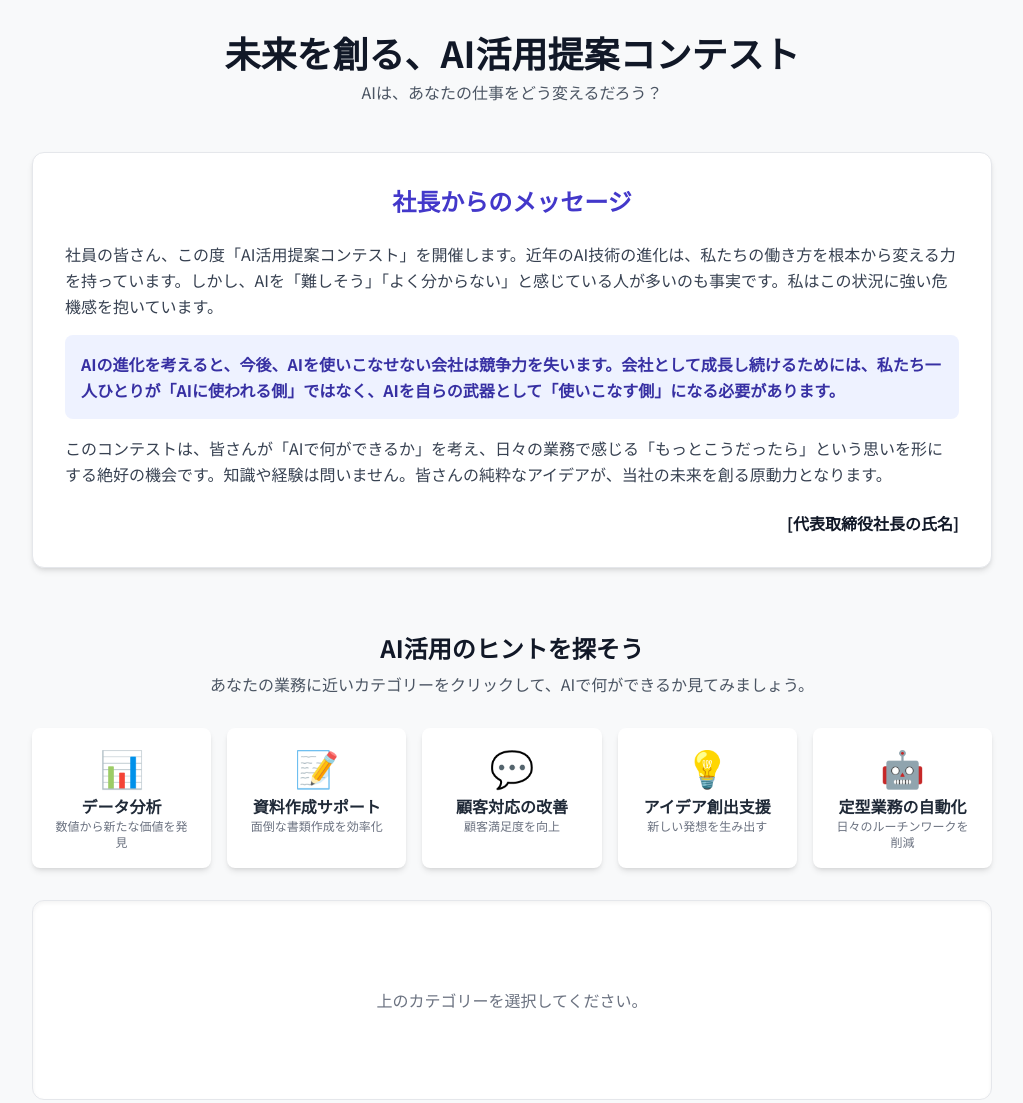
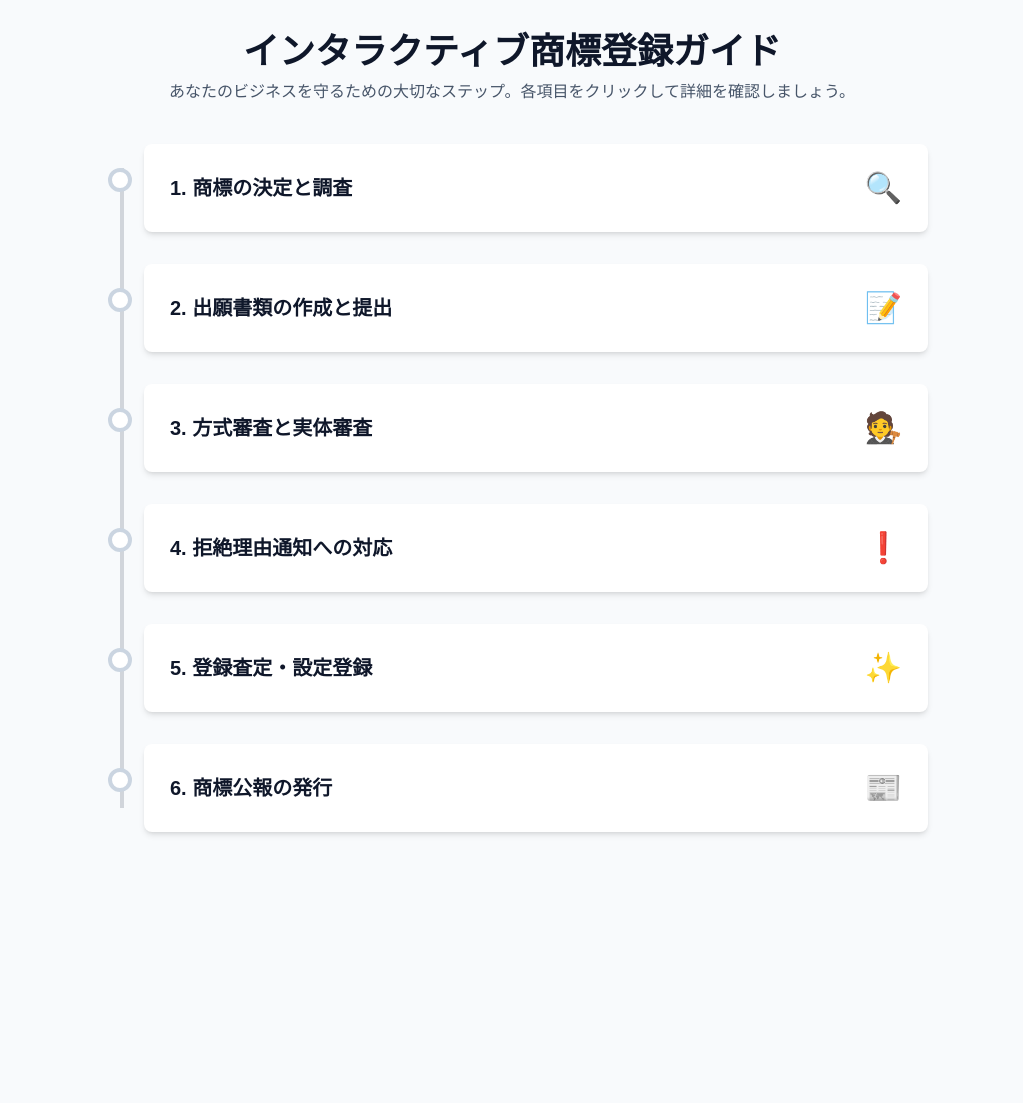
Before and after one commit to obusuma-kenji/ai-Interactive-trademark, a plain HTML site: page index.html in a window 1280 px wide. Shown: the top 1103 px of the page, without its empty margins (128-1151 px from the left). After the commit the page ends 864 px from the top, so only its background shows below. Drawn offline with nearby package versions, Linux system fonts and the light colour scheme.

Commit message:
Update index.html

```diff
--- a/index.html
+++ b/index.html
@@ -3,183 +3,206 @@
 <head>
     <meta charset="UTF-8">
     <meta name="viewport" content="width=device-width, initial-scale=1.0">
-    <title>インタラクティブ AI活用提案コンテスト案内</title>
+    <title>インタラクティブ商標登録ガイド</title>
     <script src="https://cdn.tailwindcss.com"></script>
-    <!-- Chosen Palette: Calm Harmony -->
-    <!-- Application Structure Plan: The SPA is structured as a narrative journey. It begins with the President's compelling vision ("The Why"), transitions into an interactive "Idea Explorer" where users can actively discover concrete AI use-cases relevant to their roles ("The How"), and concludes with a strong call to action for the contest ("The What"). This structure is designed to first build motivation and understanding, then provide practical inspiration, making employees more likely to engage with the contest. It directly addresses the source report's goal of overcoming employee hesitation. -->
-    <!-- Visualization & Content Choices: Report Info: The core is a motivational announcement and examples of AI use. Goal: Inform, Engage, Inspire. Viz/Presentation Method: The central interactive element is a set of clickable cards for different business areas (e.g., 'Data Analysis', 'Document Support'), built with HTML/Tailwind. Interaction: Clicking a card reveals specific, relatable AI application examples via vanilla JS, dynamically updating a content area. Justification: This interactive exploration is far more engaging than a static list. It allows employees to see AI's potential in their own context, sparking personalized ideas. It's a low-pressure way to learn, perfectly suited for an audience with varying AI literacy. -->
+    <!-- Chosen Palette: Warm Neutrals -->
+    <!-- Application Structure Plan: A vertical, interactive timeline. Each step of the trademark process is a clickable card. Clicking a card expands it to reveal details (purpose, action, outcome). This linear, step-by-step structure directly mirrors the source report's process, making it highly intuitive for users. The click-to-reveal interaction prevents information overload and encourages focused exploration of each stage. -->
+    <!-- Visualization & Content Choices: The core of the report is a 6-step text-based process. Goal: Organize & Inform. Method: A structured HTML/CSS timeline. Each step is a card with a title and an icon (Unicode). Interaction: Clicking a step highlights it and toggles the visibility of its detailed content using vanilla JavaScript. Justification: This approach is ideal for procedural information, making a complex legal process digestible and easy to navigate without the need for charts, as there is no quantitative data. -->
     <!-- CONFIRMATION: NO SVG graphics used. NO Mermaid JS used. -->
     <style>
-        @import url('https://fonts.googleapis.com/css2?family=Noto+Sans+JP:wght@400;700&display=swap');
         body {
-            font-family: 'Noto Sans JP', sans-serif;
-            background-color: #f8f9fa;
+            font-family: 'Hiragino Kaku Gothic ProN', 'メイリオ', Meiryo, sans-serif;
         }
-        .card-active {
-            transform: translateY(-5px);
-            box-shadow: 0 10px 15px -3px rgb(0 0 0 / 0.1), 0 4px 6px -4px rgb(0 0 0 / 0.1);
-            border-color: #4f46e5;
+        .step-card.active {
+            border-color: #3b82f6;
+            background-color: #eff6ff;
         }
-        .idea-content {
-            transition: opacity 0.5s ease-in-out;
+        .step-content {
+            max-height: 0;
+            overflow: hidden;
+            transition: max-height 0.5s ease-in-out, padding 0.5s ease-in-out;
+            padding-top: 0;
+            padding-bottom: 0;
         }
-        .fade-in {
-            opacity: 1 !important;
+        .step-card.active .step-content {
+            max-height: 500px;
+            padding-top: 1rem;
+            padding-bottom: 1rem;
         }
-        .fade-out {
-            opacity: 0;
+        .timeline-line {
+            position: absolute;
+            left: 1.5rem;
+            top: 1.5rem;
+            bottom: 1.5rem;
+            width: 4px;
+            background-color: #d1d5db;
+            z-index: 0;
+        }
+        .timeline-dot {
+            position: absolute;
+            left: 1.5rem;
+            top: 1.5rem;
+            transform: translateX(-50%);
+            width: 1.5rem;
+            height: 1.5rem;
+            z-index: 1;
         }
     </style>
 </head>
-<body class="text-gray-800">
+<body class="bg-slate-50 text-slate-800">
 
-    <div class="container mx-auto p-4 md:p-8 max-w-5xl">
+    <div class="container mx-auto max-w-4xl p-4 sm:p-6 lg:p-8">
 
-        <!-- Header -->
-        <header class="text-center mb-12">
-            <h1 class="text-3xl md:text-4xl font-bold text-gray-900 mb-2">未来を創る、AI活用提案コンテスト</h1>
-            <p class="text-gray-600">AIは、あなたの仕事をどう変えるだろう？</p>
+        <header class="text-center mb-10">
+            <h1 class="text-3xl md:text-4xl font-bold text-slate-900 mb-2">インタラクティブ商標登録ガイド</h1>
+            <p class="text-slate-600">あなたのビジネスを守るための大切なステップ。各項目をクリックして詳細を確認しましょう。</p>
         </header>
 
-        <!-- President's Message -->
-        <section class="mb-16">
-            <div class="bg-white p-8 rounded-xl shadow-md border border-gray-200">
-                <h2 class="text-2xl font-bold text-center text-indigo-700 mb-6">社長からのメッセージ</h2>
-                <div class="space-y-4 text-gray-700 leading-relaxed">
-                    <p>社員の皆さん、この度「AI活用提案コンテスト」を開催します。近年のAI技術の進化は、私たちの働き方を根本から変える力を持っています。しかし、AIを「難しそう」「よく分からない」と感じている人が多いのも事実です。私はこの状況に強い危機感を抱いています。</p>
-                    <p class="font-bold text-indigo-800 bg-indigo-50 p-4 rounded-lg">AIの進化を考えると、今後、AIを使いこなせない会社は競争力を失います。会社として成長し続けるためには、私たち一人ひとりが「AIに使われる側」ではなく、AIを自らの武器として「使いこなす側」になる必要があります。</p>
-                    <p>このコンテストは、皆さんが「AIで何ができるか」を考え、日々の業務で感じる「もっとこうだったら」という思いを形にする絶好の機会です。知識や経験は問いません。皆さんの純粋なアイデアが、当社の未来を創る原動力となります。</p>
+        <div id="timeline" class="relative">
+            <div class="timeline-line"></div>
+
+            <!-- Step 1 -->
+            <div class="step-card-container relative pl-12 pb-8">
+                <div class="timeline-dot bg-white border-4 border-slate-300 rounded-full"></div>
+                <div id="step-1" class="step-card border-2 border-transparent rounded-lg p-6 bg-white shadow-md cursor-pointer transition-all duration-300 hover:shadow-lg">
+                    <div class="flex items-center justify-between">
+                        <h2 class="text-xl font-bold text-slate-900">1. 商標の決定と調査</h2>
+                        <span class="text-3xl">🔍</span>
+                    </div>
+                    <div class="step-content">
+                        <p class="mt-4 text-slate-600">まず、どんな名前やロゴを商標として登録したいかを決めます。そして、その商標がすでに登録されていないか、または似たような商標がないかを特許庁のデータベース（J-PlatPatなど）で徹底的に調べます。ここで問題が見つかれば、別の商標を検討する必要があります。</p>
+                        <div class="mt-4 bg-slate-100 rounded-lg p-4">
+                            <p><strong class="font-semibold text-slate-700">目的:</strong> 登録したい商標を決める</p>
+                            <p><strong class="font-semibold text-slate-700">行動:</strong> 特許庁データベース（J-PlatPat）での先行商標調査</p>
+                            <p><strong class="font-semibold text-slate-700">結果:</strong> 類似商標が見つかれば、別の商標を再検討</p>
+                        </div>
+                    </div>
                 </div>
-                <p class="text-right mt-6 font-bold text-gray-900">[代表取締役社長の氏名]</p>
-            </div>
-        </section>
-
-        <!-- Interactive Idea Explorer -->
-        <section class="mb-12">
-            <div class="text-center mb-8">
-                <h2 class="text-2xl font-bold text-gray-900">AI活用のヒントを探そう</h2>
-                <p class="text-gray-600 mt-2">あなたの業務に近いカテゴリーをクリックして、AIで何ができるか見てみましょう。</p>
             </div>
 
-            <!-- Category Cards -->
-            <div id="idea-categories" class="grid grid-cols-2 md:grid-cols-5 gap-4 mb-8">
-
+            <!-- Step 2 -->
+            <div class="step-card-container relative pl-12 pb-8">
+                <div class="timeline-dot bg-white border-4 border-slate-300 rounded-full"></div>
+                <div id="step-2" class="step-card border-2 border-transparent rounded-lg p-6 bg-white shadow-md cursor-pointer transition-all duration-300 hover:shadow-lg">
+                    <div class="flex items-center justify-between">
+                        <h2 class="text-xl font-bold text-slate-900">2. 出願書類の作成と提出</h2>
+                        <span class="text-3xl">📝</span>
+                    </div>
+                     <div class="step-content">
+                        <p class="mt-4 text-slate-600">調査で問題がなければ、特許庁に提出する出願書類を作成します。ここには、登録したい商標の画像や名称、そしてその商標をどんな商品やサービスに使うのか（指定商品・役務）を具体的に記載します。書類が完成したら、特許庁に提出し、出願料を支払います。</p>
+                        <div class="mt-4 bg-slate-100 rounded-lg p-4">
+                            <p><strong class="font-semibold text-slate-700">目的:</strong> 登録申請を行う</p>
+                            <p><strong class="font-semibold text-slate-700">行動:</strong> 出願書類の作成、提出、出願料の支払い</p>
+                            <p><strong class="font-semibold text-slate-700">結果:</strong> 特許庁への正式な出願手続き完了</p>
+                        </div>
+                    </div>
+                </div>
             </div>
 
-            <!-- Idea Display Area -->
-            <div class="bg-white p-6 md:p-8 rounded-xl shadow-inner border border-gray-200 min-h-[200px] flex items-center justify-center">
-                <div id="idea-content" class="idea-content w-full">
-                     <p class="text-center text-gray-500">上のカテゴリーを選択してください。</p>
+            <!-- Step 3 -->
+            <div class="step-card-container relative pl-12 pb-8">
+                <div class="timeline-dot bg-white border-4 border-slate-300 rounded-full"></div>
+                <div id="step-3" class="step-card border-2 border-transparent rounded-lg p-6 bg-white shadow-md cursor-pointer transition-all duration-300 hover:shadow-lg">
+                    <div class="flex items-center justify-between">
+                        <h2 class="text-xl font-bold text-slate-900">3. 方式審査と実体審査</h2>
+                        <span class="text-3xl">🧑‍⚖️</span>
+                    </div>
+                     <div class="step-content">
+                        <p class="mt-4 text-slate-600">特許庁は提出された書類について、まず形式的な不備がないかを確認する方式審査を行います。その後、商標法に定められた登録要件（識別力があるか、他人の商標と混同しないかなど）を満たしているかを専門の審査官が詳しく調べる実体審査を行います。</p>
+                        <div class="mt-4 bg-slate-100 rounded-lg p-4">
+                            <p><strong class="font-semibold text-slate-700">目的:</strong> 商標が登録要件を満たすか確認する</p>
+                            <p><strong class="font-semibold text-slate-700">行動:</strong> 特許庁による方式審査と実体審査</p>
+                            <p><strong class="font-semibold text-slate-700">結果:</strong> 商標の登録可否が判断される</p>
+                        </div>
+                    </div>
                 </div>
             </div>
-        </section>
 
-        <!-- Call to Action -->
-        <section class="text-center bg-indigo-700 text-white p-8 rounded-xl shadow-lg">
-            <h2 class="text-3xl font-bold mb-4">さあ、あなたのアイデアを形にしよう！</h2>
-            <p class="mb-6 max-w-2xl mx-auto">どんな小さなアイデアでも構いません。あなたの「こうなったら良いな」が会社の未来を変えるかもしれません。詳細は応募ガイドをご確認ください。</p>
-            <a href="#" class="inline-block bg-white text-indigo-700 font-bold py-3 px-8 rounded-full text-lg hover:bg-indigo-50 transition-colors duration-300 shadow-md">
-                応募ガイドを見る（※リンク先）
-            </a>
-        </section>
+            <!-- Step 4 -->
+            <div class="step-card-container relative pl-12 pb-8">
+                <div class="timeline-dot bg-white border-4 border-slate-300 rounded-full"></div>
+                <div id="step-4" class="step-card border-2 border-transparent rounded-lg p-6 bg-white shadow-md cursor-pointer transition-all duration-300 hover:shadow-lg">
+                    <div class="flex items-center justify-between">
+                        <h2 class="text-xl font-bold text-slate-900">4. 拒絶理由通知への対応</h2>
+                        <span class="text-3xl">❗️</span>
+                    </div>
+                     <div class="step-content">
+                        <p class="mt-4 text-slate-600">実体審査の結果、商標登録が難しいと判断された場合、特許庁から拒絶理由通知が届きます。これに対しては、意見書を提出して反論したり、出願内容を修正したりして、登録を目指すことができます。この段階で、専門家である弁理士のサポートを受けることが非常に有効です。</p>
+                         <div class="mt-4 bg-yellow-100 border-l-4 border-yellow-400 text-yellow-800 p-4 rounded-r-lg">
+                            <p><strong class="font-semibold">状況:</strong> 登録が難しいと判断された場合</p>
+                            <p><strong class="font-semibold">行動:</strong> 意見書提出や出願内容の修正</p>
+                            <p><strong class="font-semibold">ヒント:</strong> 弁理士など専門家のサポートが有効</p>
+                        </div>
+                    </div>
+                </div>
+            </div>
 
+            <!-- Step 5 -->
+            <div class="step-card-container relative pl-12 pb-8">
+                 <div class="timeline-dot bg-white border-4 border-slate-300 rounded-full"></div>
+                <div id="step-5" class="step-card border-2 border-transparent rounded-lg p-6 bg-white shadow-md cursor-pointer transition-all duration-300 hover:shadow-lg">
+                    <div class="flex items-center justify-between">
+                        <h2 class="text-xl font-bold text-slate-900">5. 登録査定・設定登録</h2>
+                        <span class="text-3xl">✨</span>
+                    </div>
+                     <div class="step-content">
+                        <p class="mt-4 text-slate-600">審査をクリアし、商標法上の問題がなければ、特許庁から登録査定が送られてきます。これを受けたら、登録料を支払います。登録料の納付が完了すると、あなたの商標が正式に商標登録原簿に登録され、商標権が発生します。これにより、あなたはその商標を独占的に使用する権利を持つことになります。</p>
+                        <div class="mt-4 bg-green-100 border-l-4 border-green-400 text-green-800 p-4 rounded-r-lg">
+                            <p><strong class="font-semibold">目的:</strong> 商標権を取得する</p>
+                            <p><strong class="font-semibold">行動:</strong> 登録料の支払い</p>
+                            <p><strong class="font-semibold">結果:</strong> 商標権が発生し、独占的使用が可能に</p>
+                        </div>
+                    </div>
+                </div>
+            </div>
+
+            <!-- Step 6 -->
+            <div class="step-card-container relative pl-12">
+                 <div class="timeline-dot bg-white border-4 border-slate-300 rounded-full"></div>
+                <div id="step-6" class="step-card border-2 border-transparent rounded-lg p-6 bg-white shadow-md cursor-pointer transition-all duration-300 hover:shadow-lg">
+                    <div class="flex items-center justify-between">
+                        <h2 class="text-xl font-bold text-slate-900">6. 商標公報の発行</h2>
+                        <span class="text-3xl">📰</span>
+                    </div>
+                     <div class="step-content">
+                        <p class="mt-4 text-slate-600">商標登録されると、その内容が商標公報に掲載され、一般に公開されます。これにより、第三者もあなたの商標登録を知ることができます。</p>
+                        <div class="mt-4 bg-slate-100 rounded-lg p-4">
+                            <p><strong class="font-semibold text-slate-700">目的:</strong> 商標登録情報を公開する</p>
+                            <p><strong class="font-semibold text-slate-700">行動:</strong> 商標公報への掲載</p>
+                            <p><strong class="font-semibold text-slate-700">結果:</strong> 第三者への公示</p>
+                        </div>
+                    </div>
+                </div>
+            </div>
+
+        </div>
     </div>
 
     <script>
-        document.addEventListener('DOMContentLoaded', function() {
-            const ideaData = [
-                {
-                    category: 'データ分析',
-                    icon: '📊',
-                    description: '数値から新たな価値を発見',
-                    examples: [
-                        '営業データや顧客情報をAIで分析し、新たな販売傾向や優良顧客のパターンを発見する。',
-                        'ウェブサイトのアクセスログを分析し、ユーザー行動に基づいた改善点を見つけ出す。',
-                        '市場調査のアンケート結果をAIで要約・分類し、レポート作成時間を短縮する。'
-                    ]
-                },
-                {
-                    category: '資料作成サポート',
-                    icon: '📝',
-                    description: '面倒な書類作成を効率化',
-                    examples: [
-                        '長時間の会議の議事録を、AIを使って数分で要約し、決定事項をリストアップする。',
-                        'プレゼンテーションのテーマを伝えるだけで、構成案やスライドのたたき台を自動生成する。',
-                        '定型的なメール（お礼、催促など）のドラフトを、相手や状況に応じてAIに作成させる。'
-                    ]
-                },
-                {
-                    category: '顧客対応の改善',
-                    icon: '💬',
-                    description: '顧客満足度を向上',
-                    examples: [
-                        'ウェブサイトによくある質問（FAQ）への自動応答チャットボットを設置し、24時間対応を実現する。',
-                        'お客様からの問い合わせメールの内容をAIが自動で分類し、適切な担当者に振り分ける。',
-                        '顧客からのフィードバック（アンケートやレビュー）の感情を分析し、サービスの改善点を探る。'
-                    ]
-                },
-                {
-                    category: 'アイデア創出支援',
-                    icon: '💡',
-                    description: '新しい発想を生み出す',
-                    examples: [
-                        '新規事業や新サービスのアイデアを、AIを壁打ち相手にしてブレインストーミングする。',
-                        '競合他社の製品やサービスの特徴をAIに分析させ、自社の強みや差別化ポイントを考える。',
-                        '新しい商品のキャッチコピーやキャンペーン企画の案を、AIに複数パターン提案させる。'
-                    ]
-                },
-                {
-                    category: '定型業務の自動化',
-                    icon: '🤖',
-                    description: '日々のルーチンワークを削減',
-                    examples: [
-                        '請求書や領収書の画像からAIが情報を読み取り、会計システムへ自動で入力する。',
-                        '毎週作成している定例レポートのデータ収集からグラフ作成までを、AIで自動化する。',
-                        '社内規定やマニュアルに関する質問に、AIが即座に回答するシステムを構築する。'
-                    ]
-                }
-            ];
+        document.addEventListener('DOMContentLoaded', () => {
+            const steps = document.querySelectorAll('.step-card');
 
-            const categoriesContainer = document.getElementById('idea-categories');
-            const contentContainer = document.getElementById('idea-content');
-            let activeCard = null;
+            steps.forEach(step => {
+                step.addEventListener('click', () => {
+                    const currentlyActive = document.querySelector('.step-card.active');
+                    if (currentlyActive && currentlyActive !== step) {
+                        currentlyActive.classList.remove('active');
+                        currentlyActive.querySelector('.timeline-dot').classList.remove('bg-blue-500','border-blue-500');
+                        currentlyActive.querySelector('.timeline-dot').classList.add('bg-white','border-slate-300');
+                    }
 
-            ideaData.forEach(item => {
-                const card = document.createElement('div');
-                card.className = 'category-card bg-white p-4 rounded-lg shadow-md border-2 border-transparent cursor-pointer transition-all duration-300 hover:shadow-xl hover:border-indigo-500 flex flex-col items-center text-center';
-                card.innerHTML = `
-                    <span class="text-4xl mb-2">${item.icon}</span>
-                    <h3 class="font-bold text-sm md:text-base">${item.category}</h3>
-                    <p class="text-xs text-gray-500 hidden md:block">${item.description}</p>
-                `;
-
-                card.addEventListener('click', () => {
-                    if (activeCard) {
-                        activeCard.classList.remove('card-active');
+                    step.classList.toggle('active');
+                    const dot = step.closest('.step-card-container').querySelector('.timeline-dot');
+                    if (step.classList.contains('active')) {
+                        dot.classList.remove('bg-white','border-slate-300');
+                        dot.classList.add('bg-blue-500','border-blue-500');
+                    } else {
+                        dot.classList.remove('bg-blue-500','border-blue-500');
+                        dot.classList.add('bg-white','border-slate-300');
                     }
-                    card.classList.add('card-active');
-                    activeCard = card;
-
-                    contentContainer.classList.add('fade-out');
-
-                    setTimeout(() => {
-                        contentContainer.innerHTML = '';
-                        const exampleList = document.createElement('ul');
-                        exampleList.className = 'space-y-3 list-disc list-inside text-left';
-                        item.examples.forEach(exampleText => {
-                            const listItem = document.createElement('li');
-                            listItem.className = "text-gray-700";
-                            listItem.textContent = exampleText;
-                            exampleList.appendChild(listItem);
-                        });
-                        contentContainer.appendChild(exampleList);
-                        contentContainer.classList.remove('fade-out');
-                    }, 250);
                 });
-                categoriesContainer.appendChild(card);
             });
         });
     </script>
-
 </body>
 </html>
```
